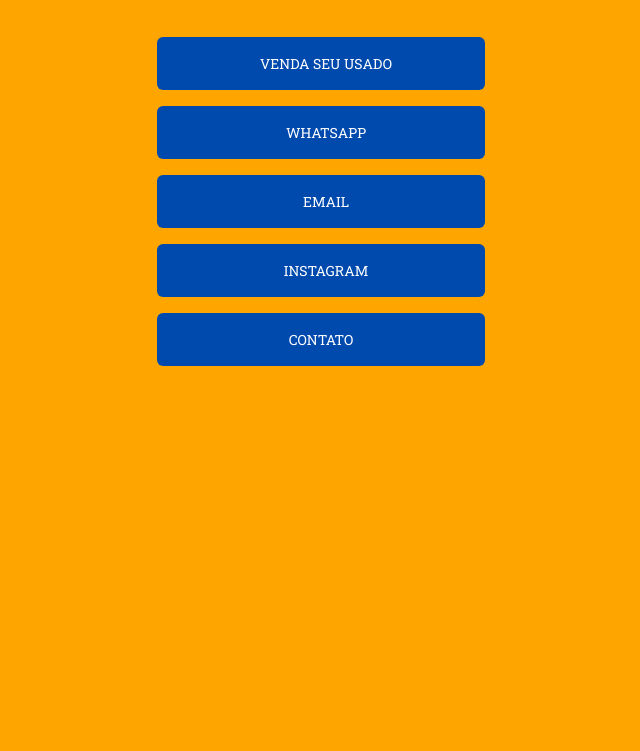
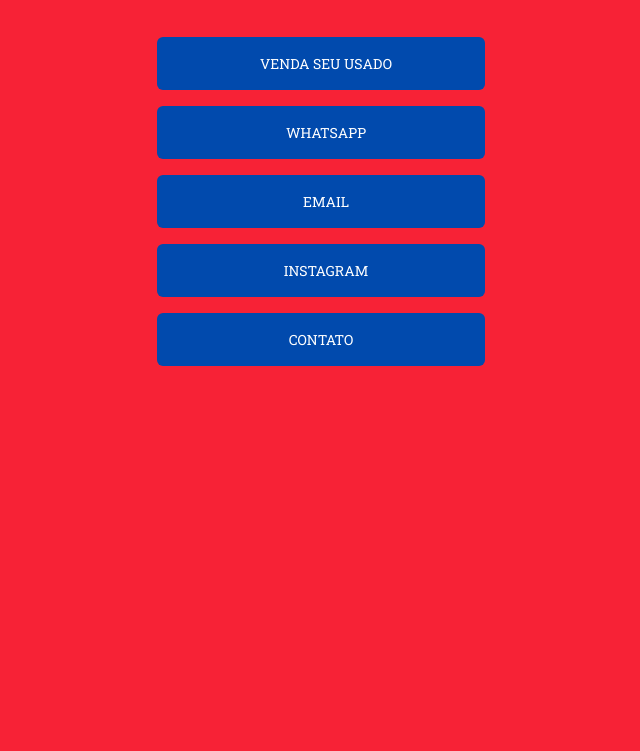
Before and after one commit to seufabricio/cartao-de-visitas, a plain HTML site: page index.html in a window 1280 px wide. Shown: the part 276-1027 px from the top of the page, without its empty margins (319-959 px from the left). Drawn offline with nearby package versions, Linux system fonts and the light colour scheme.

Commit message:
Update style.css

```diff
--- a/style.css
+++ b/style.css
@@ -15,7 +15,7 @@ body{
 	display: flex;
 	justify-content: center;
 	align-items: center;
-	background-color: orange;
+	background-color: #F72236;
 }
 
 h1{
```
